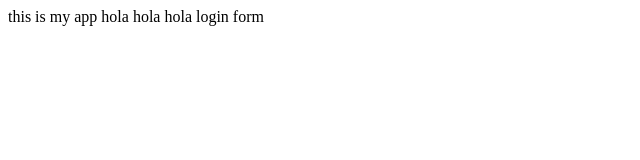
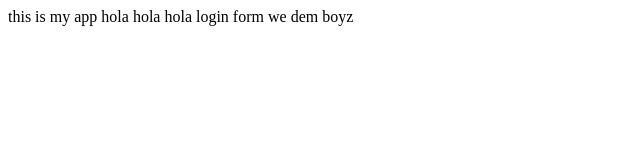
Before and after one commit to tarekichalalen2002/myapp, a plain HTML site: page index.html in a window 1280 px wide. Shown: the whole page, without its empty margins (0-640 px from the left). Drawn offline with Linux system fonts and the light colour scheme.

Commit message:
modified:   index.html

```diff
--- a/index.html
+++ b/index.html
@@ -5,5 +5,6 @@
     <body>
         this is my app hola hola  hola
         login form
+        we dem boyz
     </body>
 </html>
```
